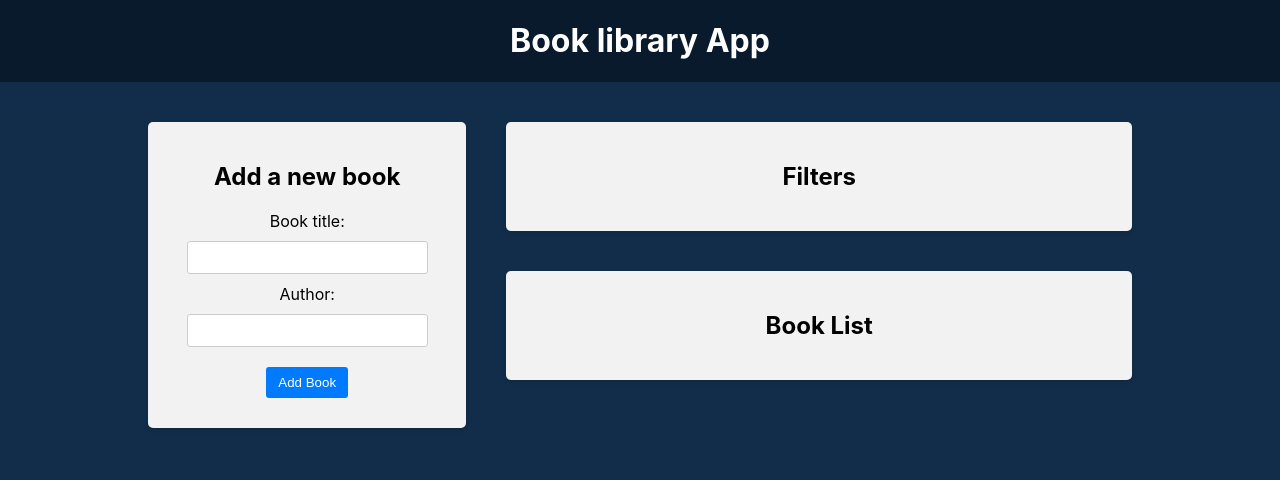
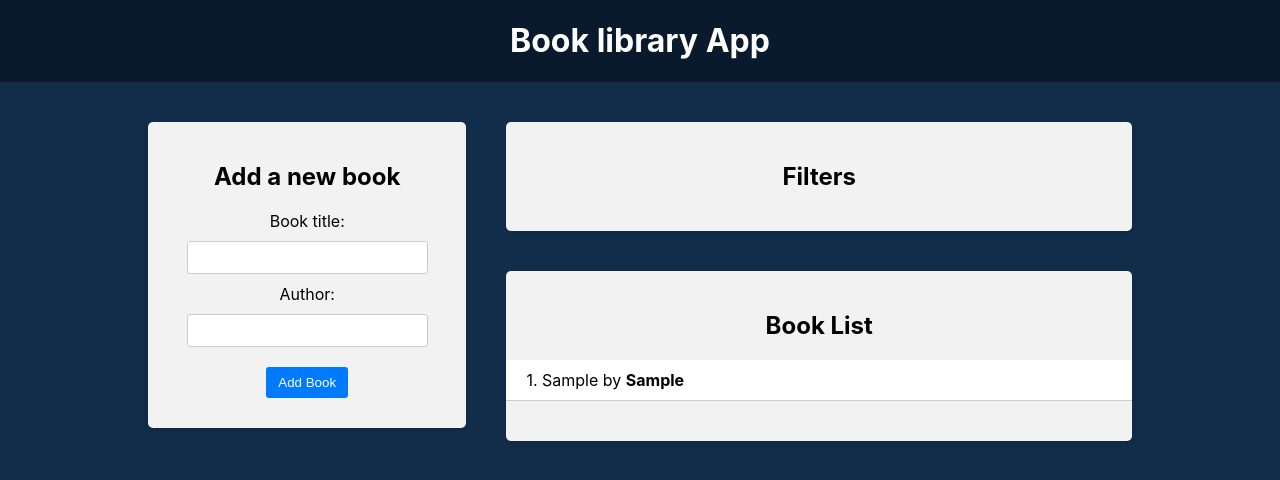
Before and after one commit to Waldemar-00/react-again, a React (Create React App) app in the folder 30-react-redux/frontend/: page / in a window 1280 px wide. Both pictures are taken after typing "Sample", "Sample" into the empty fields and a click on the button "Add Book". Shown: the top 480 px of the page. Built offline with nearby package versions, Linux system fonts and the light colour scheme.

Commit message:
Used the useSelector hook and the function shallowEqual

```diff
--- a/30-react-redux/frontend/src/components/BookForm/BookForm.jsx
+++ b/30-react-redux/frontend/src/components/BookForm/BookForm.jsx
@@ -5,20 +5,20 @@ import { v4 } from 'uuid'
 import { addBook } from '../../redux/books/actionCreators'
 
 const BookForm = () => {
-  const [bookTitle, setBookTitle] = React.useState('')
+  const [title, setTitle] = React.useState('')
   const [author, setAuthor] = React.useState('')
   const dispatch = useDispatch()
 
   const handleSubmit = (e) => {
     e.preventDefault()
-    if (bookTitle && author) {
-      dispatch(addBook({ bookTitle, author, id: v4() }))
-      setBookTitle('')
+    if (title && author) {
+      dispatch(addBook({ title, author, id: v4() }))
+      setTitle('')
       setAuthor('')
     }
   }
   const handleBookTitleChange = (e) => {
-    setBookTitle(e.target.value)
+    setTitle(e.target.value)
   }
   const handleAuthorChange = (e) => {
     setAuthor(e.target.value)
@@ -29,7 +29,7 @@ const BookForm = () => {
       <form className='book-form' onSubmit={handleSubmit}>
         <div>
           <label htmlFor='bookTitle'>Book title:</label>
-          <input id='bookTitle' type='text' value={bookTitle} onChange={handleBookTitleChange} />
+          <input id='bookTitle' type='text' value={title} onChange={handleBookTitleChange} />
         </div>
         <div>
           <label htmlFor='author'>Author:</label>
--- a/30-react-redux/frontend/src/components/BookList/BookList.jsx
+++ b/30-react-redux/frontend/src/components/BookList/BookList.jsx
@@ -1,9 +1,26 @@
 import React from 'react'
-
+import { shallowEqual, useSelector } from 'react-redux'
+import './BookList.css'
 const BookList = () => {
+  const books = useSelector((state) => state.books, shallowEqual)
   return (
     <div className='app-block book-list'>
       <h2>Book List</h2>
+      <ul>
+        {books.length === 0 ? (
+          <li style={{ justifyContent: 'center' }}>No books available</li>
+        ) : (
+          books.map((book, index) => {
+            return (
+              <li key={book.id}>
+                <div className='book-info'>
+                  {++index}. {book.title} by <strong>{book.author}</strong>
+                </div>
+              </li>
+            )
+          })
+        )}
+      </ul>
     </div>
   )
 }
--- a/30-react-redux/frontend/src/redux/books/reducer.js
+++ b/30-react-redux/frontend/src/redux/books/reducer.js
@@ -1,6 +1,6 @@
 import { ADD_BOOK } from './actionTypes'
-const initialState = []
-const bookReducer = (state = initialState, action) => {
+
+const bookReducer = (state = [], action) => {
   switch (action.type) {
     case ADD_BOOK:
       return [...state, action.payload]
```
